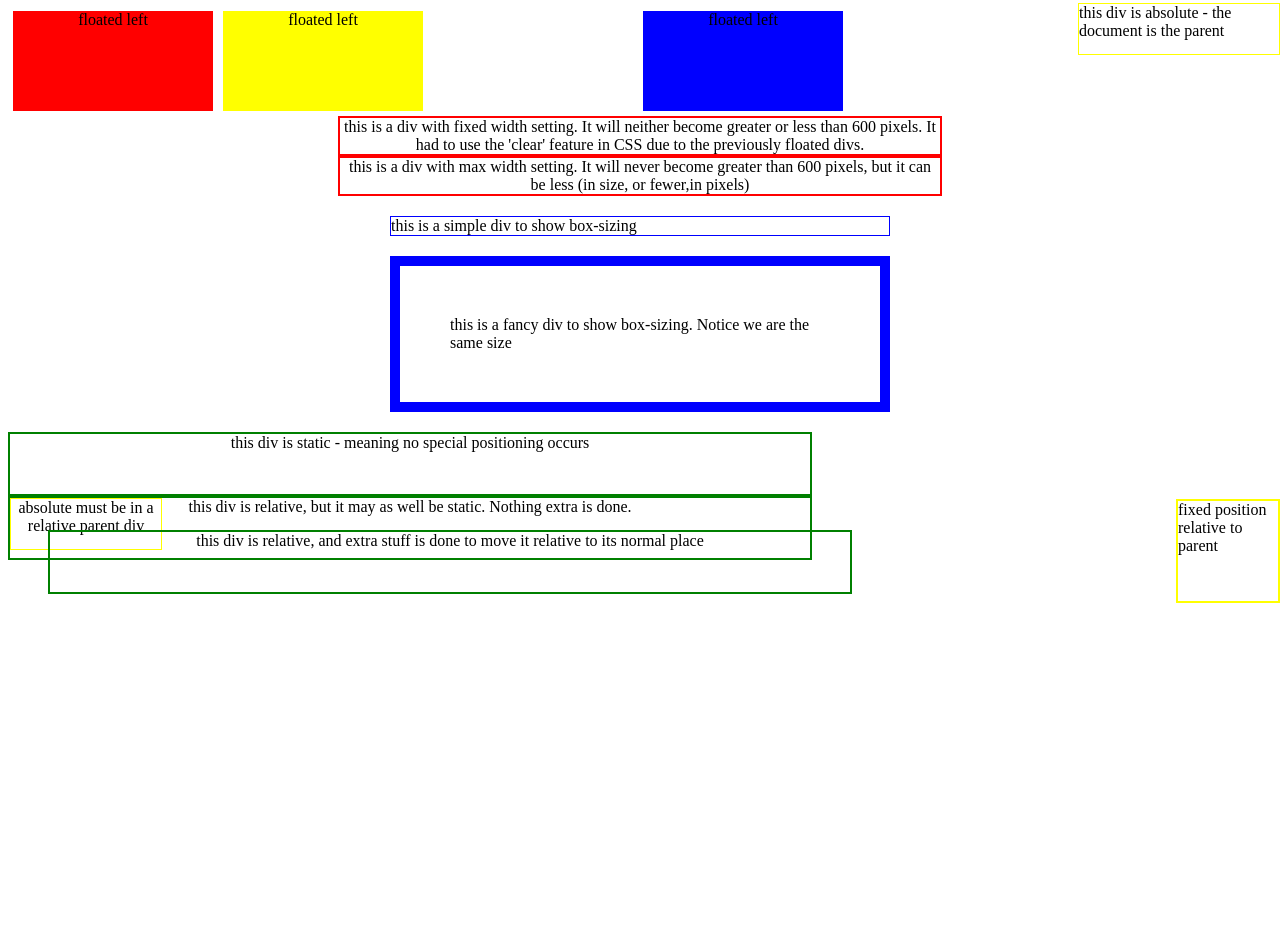
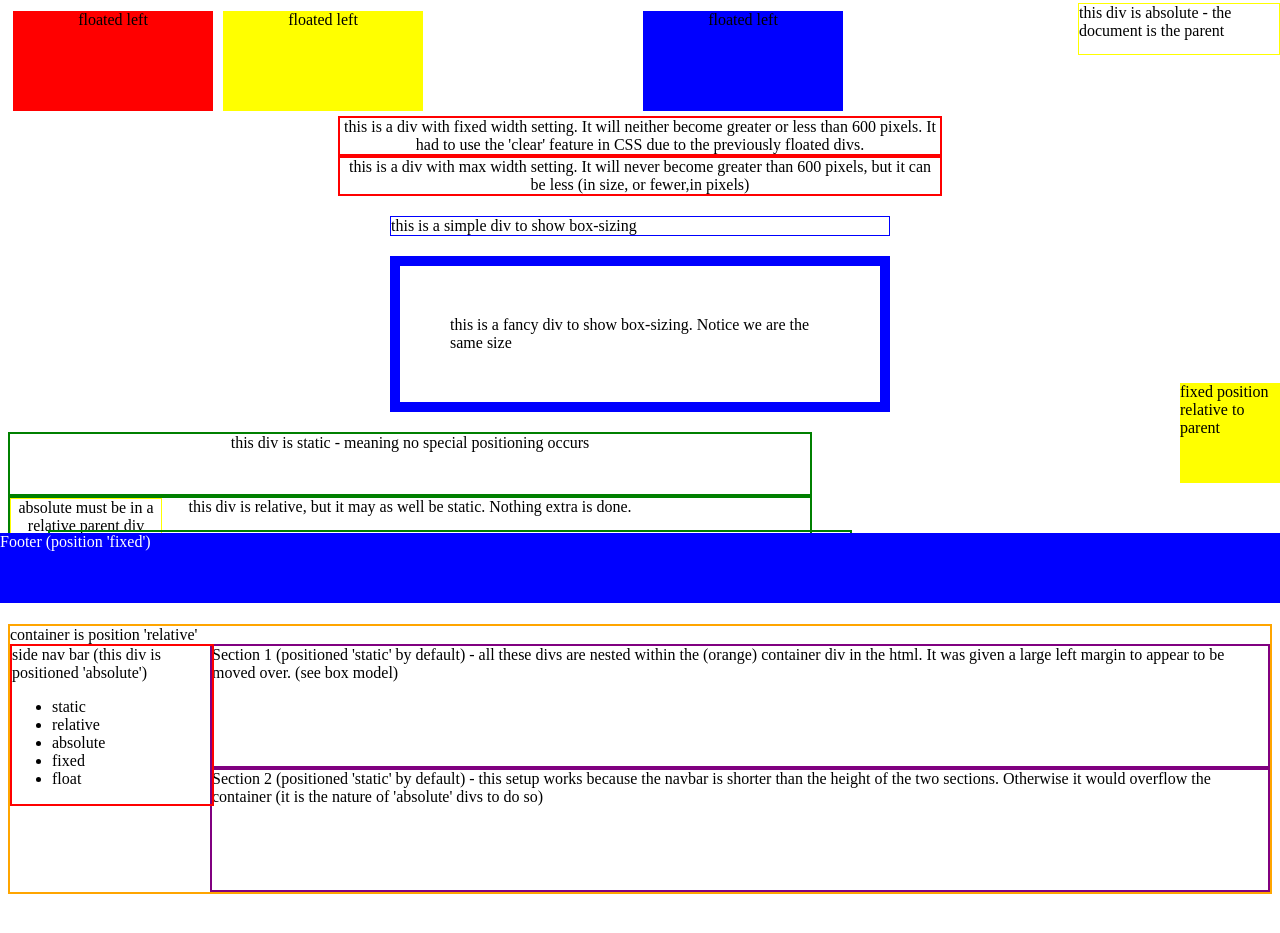
Before and after one commit to MelanieWest/CSS_Practice, a plain HTML site: page index.html in a window 1280 px wide. Shown: the part 197-1130 px from the top of the page. Before the commit the page ends 829 px from the top, so only its background shows below. Drawn offline with Linux system fonts and the light colour scheme.

Commit message:
added one nested div example at the end, with a footer.  Some styling modified

```diff
--- a/index.html
+++ b/index.html
@@ -8,7 +8,7 @@
     <link rel="stylesheet" type="text/css" href="style.css">.
 </head>
 <body>
-    <header style = "height:100px;background-color:bisque"><h3>This is a practice exercise for http://learnlayout.com/.  The class names and id's used in this exercise are optional, but help reinforce which CSS features are being used. Notice that headers, p elements and divs will normally fill the width of the screen unless the CSS specifically restricts them.</h3></header>
+    <header style = "height:100px;background-color:bisque"><h3>This is a practice exercise for <a href="http://learnlayout.com/" target="blank">learnlayout.com</a>.  The class names and id's used in this exercise are optional, but help reinforce which CSS features are being used. Notice that headers, p elements and divs will normally fill the width of the screen unless the CSS specifically restricts them.</h3></header>
     <p style = "border: solid 3px blue; height:20px">this is a p element with a <span style="color:lightblue">span element </span>inserted, plus a color toggle button:  <button style="height:20px;width:100px" onclick="toggleSecondaries()">Show / Hide </button></p>
     <div class="absolute1">this div is absolute - the document is the parent</div>
     <div class="goLeft" style = "margin:5px;background-color:red">floated left</div>
@@ -29,6 +29,24 @@
     <div class="fixed">fixed position relative to parent</div>
 
 
+    <div class="container">
+        container is position 'relative'
+        <nav>
+            side nav bar (this div is positioned 'absolute')
+            <ul>
+                <li>static</li>
+                <li>relative</li>
+                <li>absolute</li>
+                <li>fixed</li>
+                <li>float</li>
+            </ul>
+        </nav>
+        <section>Section 1 (positioned 'static' by default)  - all these divs are nested within the (orange) container div in the html.  It was given a large left margin to appear to be moved over. (see box model)</section>
+        <section>Section 2 (positioned 'static' by default)  - this setup works because the navbar is shorter than the height of the two sections.  Otherwise it would overflow the container (it is the nature of 'absolute' divs to do so)</section>
+    </div>
+
+    <footer>Footer (position 'fixed')</footer>
+
     <script type="text/javascript">
     function toggleSecondaries(){
         var x = document.getElementById("Orange");
--- a/style.css
+++ b/style.css
@@ -79,9 +79,38 @@
   }
   .fixed{
       position:fixed;
-      bottom: 0px;
+      bottom: 120px;
       right: 0px;
       height: 100px;
       width: 100px;
-      border: solid yellow 2px;
+      background-color: yellow;
   }
+
+  .container {
+    position: relative;
+    border: orange solid 2px;
+  }
+  nav {
+    position: absolute;
+    left: 0px;
+    width: 200px;
+    border: solid red 2px;
+  }
+  section {
+    /* position is static by default */
+    margin-left: 200px;
+    height:120px;
+    border: solid purple 2px;
+  }
+  footer {
+    position: fixed;
+    bottom: 0;
+    left: 0;
+    height: 70px;
+    background-color:blue;
+    color: white;
+    width: 100%;
+  }
+  body {
+    margin-bottom: 120px;
+  }
```
